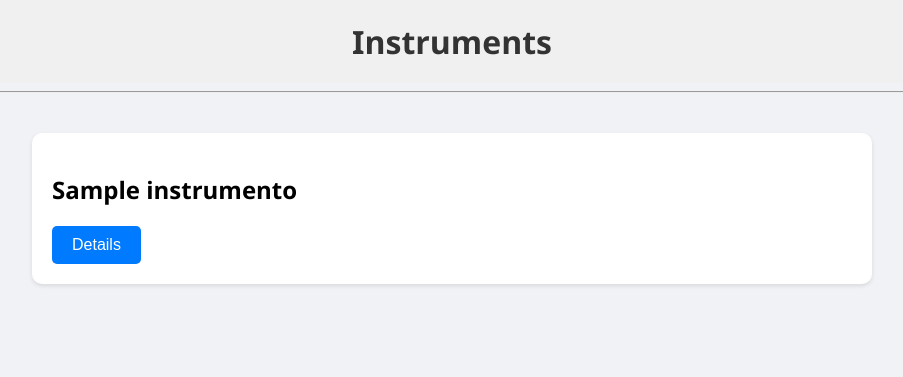
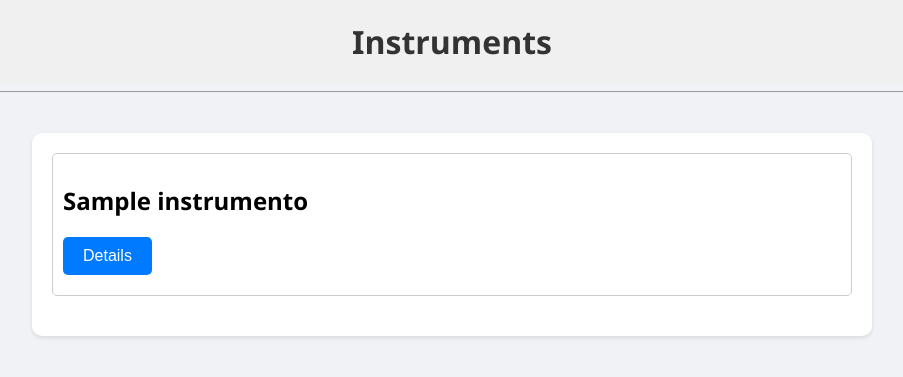
Before and after one commit to Sady-GuzmanT/Instrumentos-MongoFlask-DB2, a Flask app: page /instruments in a window 1280 px wide. Shown: the top 377 px of the page, without its empty margins (188-1091 px from the left). Run offline with Flask 3, Linux system fonts and the light colour scheme; a database or web service that is not in the repository returns one stand-in record (values such as "Sample title").

Commit message:
agrega estilo y animacion a todas las paginas

```diff
--- a/static/css/styles.css
+++ b/static/css/styles.css
@@ -205,3 +205,36 @@ button:hover {
 .horizontal-line {
     margin-top: 0;
 }
+
+.instrument-card {
+    border: 1px solid #ccc;
+    border-radius: 5px;
+    margin-bottom: 20px;
+    padding: 10px;
+}
+
+.instrument-card h2 {
+    color: black; /* Black color for the title */
+}
+
+.instrument-card button.toggle-details {
+    background-color: #007bff; /* Blue background color for the button */
+    border: none;
+    color: white;
+    padding: 10px 20px;
+    text-align: center;
+    text-decoration: none;
+    display: inline-block;
+    font-size: 16px;
+    margin-bottom: 10px;
+    cursor: pointer;
+    border-radius: 5px;
+}
+
+.instrument-details {
+    display: none; /* Hide details by default */
+}
+
+.instrument-details p {
+    margin-left: 20px; /* Indent details */
+}
--- a/templates/instruments.html
+++ b/templates/instruments.html
@@ -6,6 +6,46 @@
     <title>Instruments</title>
     <link rel="stylesheet" href="{{ url_for('static', filename='css/styles.css') }}">
     <script src="https://code.jquery.com/jquery-3.6.0.min.js"></script>
+    <style>
+        /* Add CSS styles for the collapsible content */
+        .instrument-details {
+            display: none;
+            padding: 10px;
+            border-top: 1px solid #ccc;
+            margin-top: 10px;
+        }
+
+        /* Add styles for the details button */
+        .toggle-details {
+            background-color: #007bff;
+            color: #fff;
+            padding: 5px 10px;
+            border: none;
+            cursor: pointer;
+            border-radius: 5px;
+            margin-bottom: 10px;
+        }
+
+        .toggle-details:hover {
+            background-color: #0056b3;
+        }
+
+        /* Add styles for the instrument card */
+        .instrument-card {
+            border: 1px solid #ccc;
+            border-radius: 5px;
+            padding: 10px;
+            margin-bottom: 20px;
+        }
+
+        .instrument-card h2 {
+            color: black; /* Black color for the title */
+        }
+
+        .instrument-details p {
+            margin-left: 20px; /* Indent details */
+        }
+    </style>
 </head>
 <body>
     <h1>Instruments</h1>
@@ -14,8 +54,9 @@
         {% for instrument in instruments %}
             <div class="instrument-card">
                 <h2>{{ instrument.nombre }}</h2>
+                <!-- Use button element for details toggle -->
                 <button class="toggle-details">Details</button>
-                <div class="instrument-details" style="display:none;">
+                <div class="instrument-details">
                     <p><strong>Num Serie:</strong> {{ instrument.numSerie }}</p>
                     <p><strong>Avaluo:</strong> {{ instrument.avaluo }}</p>
                     <p><strong>Estado:</strong> {{ instrument.estado }}</p>
@@ -32,7 +73,7 @@
     <script>
         $(document).ready(function(){
             $('.toggle-details').click(function(){
-                $(this).next('.instrument-details').toggle();
+                $(this).next('.instrument-details').slideToggle();
             });
         });
     </script>
```
Also changed, not shown: templates/students.html (+7 -12 lines).
